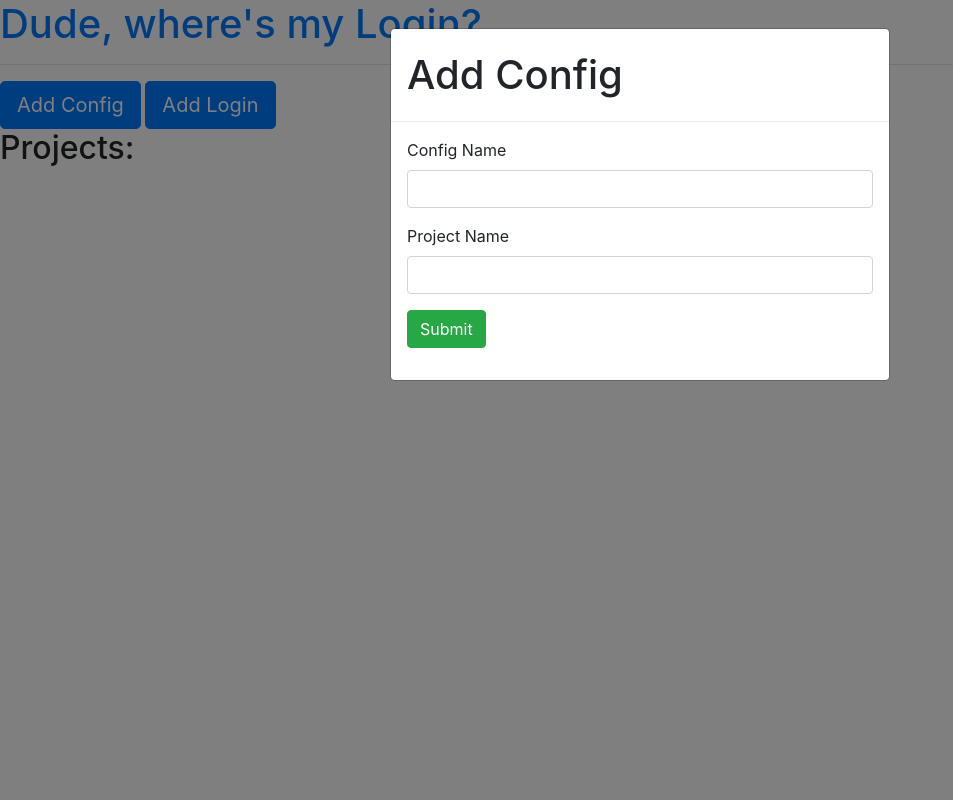
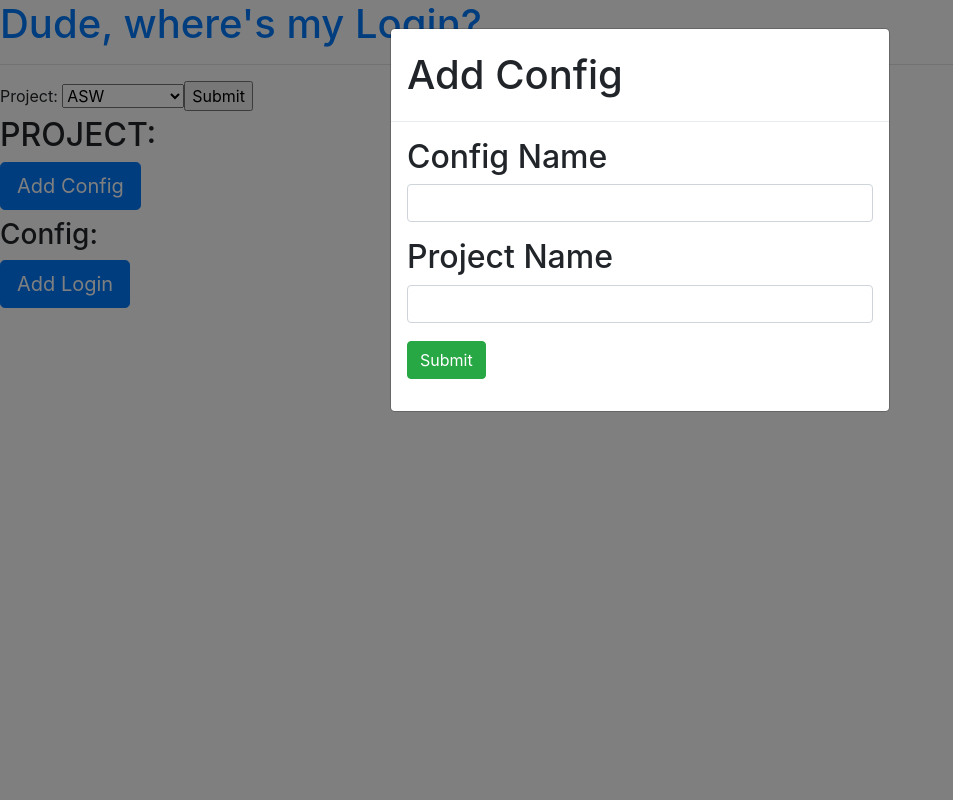
Before and after one commit to schwukjr/WhoStoleMyAsset, a Flask app: page /getprojectdashboard in a window 1280 px wide, after a click on "Add Config". Shown: the whole page, without its empty margins (0-953 px from the left). Run offline with Flask 2, Linux system fonts and the light colour scheme; data comes from the database, SQL or seed files in the repository; both versions use the stored data as it was after the commit; some libraries are stand-ins or nearby versions.

Commit message:
Added auto-filling of forms based on current project/config.

```diff
--- a/src/server.py
+++ b/src/server.py
@@ -9,15 +9,18 @@
 
 @app.route("/")
 def index():
+    html = render_template('index.html')
+    html += renderProjectSelect()
+    return html
 
+def renderProjectSelect():
     connection = create_connection('db.sqlite')
     with connection:
         cursor = connection.cursor()
         cursor.execute('SELECT * FROM Projects')
         projects = cursor.fetchall()
 
-        html = render_template('index.html')
-        html += f"""<form action="/getprojectdashboard" method="get">
+        html = f"""<form action="/getprojectdashboard" method="get">
                         <label for="projectName">Project:</label>
                         <select name="projectName" id="projectName" style="text-transform:uppercase">"""
         for project in projects:
@@ -28,82 +31,183 @@
         html += f"</form>"
     return html
 
-@app.route("/getprojectdashboard", methods=['GET'])
-def getProject(projectNameParam=""):
+def renderConfigButton(projectName):
     connection = create_connection('db.sqlite')
     with connection:
         cursor = connection.cursor()
-
-        if(projectNameParam == ""):
-            projectName = request.args.get('projectName', '')
-        else:
-            projectName = projectNameParam
-
         params = (projectName,)
         cursor.execute('SELECT * FROM Projects WHERE ProjectName = ?', params)
         projects = cursor.fetchall()
 
-        html = render_template('dashboard.html')
+
 
         for project in projects:
-            ProjectID = project[0]
             ProjectName = project[1]
-            html += f"<h2 style=\"text-transform:uppercase\">{ProjectName}<h2>"
 
-            params = (ProjectID,)
-            cursor.execute(
-                'SELECT * FROM Configurations WHERE ProjectID = ?', params)
-            configs = cursor.fetchall()
-            for config in configs:
-                ConfigID = config[0]
-                ConfigName = config[1]
-                html += f"<h3 style=\"text-transform:capitalize\">{ConfigName}</h3>"
-
-                params = (ConfigID,)
-                cursor.execute(
-                    'SELECT * FROM Assets WHERE ConfigID = ? ORDER BY Taken DESC, LastUpdated DESC', params)
-                assets = cursor.fetchall()
-                html += "<div class=\"card-columns\" style=\"margin: 20px\">"
-                for asset in assets:
-                    AssetID = asset[0]
-                    AssetName = asset[1]
-                    Taken = asset[3]
-                    TakenBool = (Taken == 1)
-                    if TakenBool:
-                        colour = "solid red"
-                        buttonText = "Check In"
-                    else:
-                        colour = "solid green"
-                        buttonText = "Check Out"
-
-                    TakenBy = asset[4]
-                    LastUpdated = asset[5]
-                    lastUpdatedFormatted = time.strftime(
-                        '%Y-%m-%d %H:%M:%S', time.localtime(LastUpdated))
-
-                    html += f"""
-                    <div class="card text-center">
-                        <div class="card-header"><h3>{AssetName}</h3></div>
-                        <div class="card-body">
-                            <div class="card-text">
-                                Checked Out? {TakenBool}<br/>
-                                Checked out by: {TakenBy}<br/>
-                                Last Updated: {lastUpdatedFormatted}<br/>
+            html = f"""
+            <div id="newConfigForm" class="modal fade">
+                <div class="modal-dialog" role="document">
+                    <div class="modal-content">
+                    <div class="modal-header">
+                        <h1 class="modal-title">Add Config</h1>
+                    </div>
+                    <div class="modal-body">
+                        <form role="form" method="POST" action="/newconfig">
+                        <div class="form-group">
+                            <label class="control-label">Config Name</label>
+                            <div>
+                            <input type="text" class="form-control input-lg" name="configName" value="" />
                             </div>
                         </div>
-                        <div class="card-footer">
-                            <form action="/takeorreturnasset" method="post">
-                                <input type="text" name= "assetname" value="{AssetName}" hidden/>
-                                <input type="text" name= "configname" value="{ConfigName}" hidden/>
-                                <input type="text" name= "projectname" value="{ProjectName}" hidden/>
-                                <input type="text" name= "takenby" value="test" hidden/>
-                                <input type="submit" style="padding: 10px; border: 2px {colour}; text-align: center" value="{buttonText}" />
-                            </form>
+                        <div class="form-group">
+                            <label class="control-label">Project Name</label>
+                            <div>
+                            <input type="text" class="form-control input-lg" name="projectName" value="{ProjectName}" />
+                            </div>
+                        </div>
+                        <div class="form-group">
+                            <div>
+                            <button type="submit" class="btn btn-success">Submit</button>
+                            </div>
+                        </div>
+                        </form>
+                    </div>
+                    </div>
+                </div>
+            </div>
+
+            <button type="button" class="btn btn-primary btn-lg" data-toggle="modal" data-target="#newConfigForm">Add Config</button>"""
+    return html
+
+def renderLoginButton(loginButtonCount, configName, projectName):
+    html = f"""
+        <div id="newLoginForm{loginButtonCount}" class="modal fade">
+            <div class="modal-dialog" role="document">
+                <div class="modal-content">
+                <div class="modal-header">
+                    <h1 class="modal-title">Add Login</h1>
+                </div>
+                <div class="modal-body">
+                    <form role="form" method="POST" action="/newlogin">
+                    <div class="form-group">
+                        <label class="control-label">Login Name</label>
+                        <div>
+                        <input type="text" class="form-control input-lg" name="loginName" value="" />
                         </div>
                     </div>
-                    """
-                html += "</div>"
+                    <div class="form-group">
+                        <label class="control-label">Config Name</label>
+                        <div>
+                        <input type="text" class="form-control input-lg" name="configName" value="{configName}" />
+                        </div>
+                    </div>
+                    <div class="form-group">
+                        <label class="control-label">Project Name</label>
+                        <div>
+                        <input type="text" class="form-control input-lg" name="projectName" value="{projectName}" />
+                        </div>
+                    </div>
+                    <div class="form-group">
+                        <div>
+                        <button type="submit" class="btn btn-success">Submit</button>
+                        </div>
+                    </div>
+                    </form>
+                </div>
+                </div>
+            </div>
+        </div>
+
+        <button type="button" class="btn btn-primary btn-lg" data-toggle="modal" data-target="#newLoginForm{loginButtonCount}">Add Login</button>"""
     return html
+
+def renderContent(projectName):
+    connection = create_connection('db.sqlite')
+    with connection:
+        cursor = connection.cursor()
+        params = (projectName,)
+        cursor.execute('SELECT * FROM Projects WHERE ProjectName = ?', params)
+        projects = cursor.fetchall()
+
+        i = 0
+        for project in projects:
+                ProjectID = project[0]
+                ProjectName = project[1]
+                html = f"<h2 style=\"text-transform:uppercase\">Project: {ProjectName}<h2>"
+                html += renderConfigButton(projectName)
+
+                params = (ProjectID,)
+                cursor.execute(
+                    'SELECT * FROM Configurations WHERE ProjectID = ?', params)
+                configs = cursor.fetchall()
+                for config in configs:
+                    ConfigID = config[0]
+                    ConfigName = config[1]
+                    html += f"<h3 style=\"text-transform:capitalize\">Config: {ConfigName}</h3>"
+                    print(ConfigName)
+                    html += renderLoginButton(i, ConfigName, ProjectName)
+                    i += 1
+
+                    params = (ConfigID,)
+                    cursor.execute(
+                        'SELECT * FROM Assets WHERE ConfigID = ? ORDER BY Taken DESC, LastUpdated DESC', params)
+                    assets = cursor.fetchall()
+                    html += "<div class=\"card-columns\" style=\"margin: 20px\">"
+                    for asset in assets:
+                        AssetID = asset[0]
+                        AssetName = asset[1]
+                        Taken = asset[3]
+                        TakenBool = (Taken == 1)
+                        if TakenBool:
+                            colour = "solid red"
+                            buttonText = "Check In"
+                        else:
+                            colour = "solid green"
+                            buttonText = "Check Out"
+
+                        TakenBy = asset[4]
+                        LastUpdated = asset[5]
+                        lastUpdatedFormatted = time.strftime(
+                            '%Y-%m-%d %H:%M:%S', time.localtime(LastUpdated))
+
+                        html += f"""
+                        <div class="card text-center">
+                            <div class="card-header"><h3>{AssetName}</h3></div>
+                            <div class="card-body">
+                                <div class="card-text">
+                                    Checked Out? {TakenBool}<br/>
+                                    Checked out by: {TakenBy}<br/>
+                                    Last Updated: {lastUpdatedFormatted}<br/>
+                                </div>
+                            </div>
+                            <div class="card-footer">
+                                <form action="/takeorreturnasset" method="post">
+                                    <input type="text" name= "assetname" value="{AssetName}" hidden/>
+                                    <input type="text" name= "configname" value="{ConfigName}" hidden/>
+                                    <input type="text" name= "projectname" value="{ProjectName}" hidden/>
+                                    <input type="text" name= "takenby" value="test" hidden/>
+                                    <input type="submit" style="padding: 10px; border: 2px {colour}; text-align: center" value="{buttonText}" />
+                                </form>
+                            </div>
+                        </div>
+                        """
+                    html += "</div>"
+    return html
+
+@app.route("/getprojectdashboard", methods=['GET'])
+def getProject(projectNameParam=""):
+    if(projectNameParam == ""):
+        projectName = request.args.get('projectName', '')
+    else:
+        projectName = projectNameParam
+
+    html = render_template('dashboard.html')
+    html += renderProjectSelect()
+    html += renderContent(projectName)
+
+    return html
+
+
 
 
 @app.route("/newproject", methods=['POST'])
--- a/src/templates/dashboard.html
+++ b/src/templates/dashboard.html
@@ -9,6 +9,7 @@
       integrity="sha384-Gn5384xqQ1aoWXA+058RXPxPg6fy4IWvTNh0E263XmFcJlSAwiGgFAW/dAiS6JXm"
       crossorigin="anonymous" />
     <link rel="stylesheet" href="../static/css/cardcolumns.css" />
+    <link rel="stylesheet" href="../static/css/style.css" />
     <link rel="icon" href="thief.ico" />
   </head>
   <body>
@@ -26,79 +27,5 @@
       crossorigin="anonymous"></script>
       <a href="/"><h1>Dude, where's my Login?</h1></a>
     <hr />
-
-    <div id="newConfigForm" class="modal fade">
-      <div class="modal-dialog" role="document">
-        <div class="modal-content">
-          <div class="modal-header">
-            <h1 class="modal-title">Add Config</h1>
-          </div>
-          <div class="modal-body">
-            <form role="form" method="POST" action="/newconfig">
-              <div class="form-group">
-                <label class="control-label">Config Name</label>
-                <div>
-                  <input type="text" class="form-control input-lg" name="configName" value="" />
-                </div>
-              </div>
-              <div class="form-group">
-                <label class="control-label">Project Name</label>
-                <div>
-                  <input type="text" class="form-control input-lg" name="projectName" value="" />
-                </div>
-              </div>
-              <div class="form-group">
-                <div>
-                  <button type="submit" class="btn btn-success">Submit</button>
-                </div>
-              </div>
-            </form>
-          </div>
-        </div>
-      </div>
-    </div>
-
-    <div id="newLoginForm" class="modal fade">
-      <div class="modal-dialog" role="document">
-        <div class="modal-content">
-          <div class="modal-header">
-            <h1 class="modal-title">Add Login</h1>
-          </div>
-          <div class="modal-body">
-            <form role="form" method="POST" action="/newlogin">
-              <div class="form-group">
-                <label class="control-label">Login Name</label>
-                <div>
-                  <input type="text" class="form-control input-lg" name="loginName" value="" />
-                </div>
-              </div>
-              <div class="form-group">
-                <label class="control-label">Config Name</label>
-                <div>
-                  <input type="text" class="form-control input-lg" name="configName" value="" />
-                </div>
-              </div>
-              <div class="form-group">
-                <label class="control-label">Project Name</label>
-                <div>
-                  <input type="text" class="form-control input-lg" name="projectName" value="" />
-                </div>
-              </div>
-              <div class="form-group">
-                <div>
-                  <button type="submit" class="btn btn-success">Submit</button>
-                </div>
-              </div>
-            </form>
-          </div>
-        </div>
-      </div>
-    </div>
-
-    <button type="button" class="btn btn-primary btn-lg" data-toggle="modal" data-target="#newConfigForm">Add Config</button>
-
-    <button type="button" class="btn btn-primary btn-lg" data-toggle="modal" data-target="#newLoginForm">Add Login</button>
-
-    <h2>Projects:</h2>
   </body>
 </html>
--- a/src/templates/index.html
+++ b/src/templates/index.html
@@ -8,7 +8,7 @@
       href="https://cdn.jsdelivr.net/npm/bootstrap@4.0.0/dist/css/bootstrap.min.css"
       integrity="sha384-Gn5384xqQ1aoWXA+058RXPxPg6fy4IWvTNh0E263XmFcJlSAwiGgFAW/dAiS6JXm"
       crossorigin="anonymous" />
-    <link rel="stylesheet" href="../static/css/cardcolumns.css" />
+    <link rel="stylesheet" href="../static/css/style.css" />
     <link rel="icon" href="thief.ico" />
   </head>
   <body>
```
Also changed, not shown: db.sqlite, src/static/css/style.css (added).
